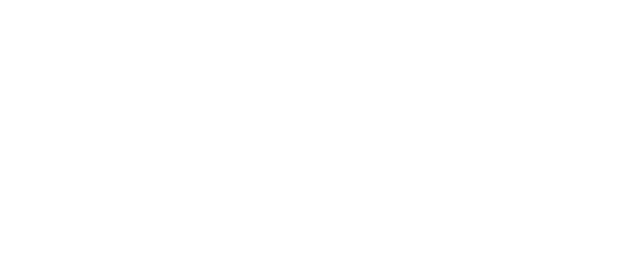
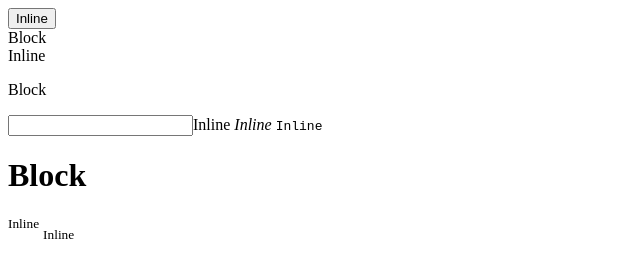
Before and after one commit to acciojob/block-or-inline-badrudoza, a website: page main.html in a window 1280 px wide. Shown: the whole page, without its empty margins (0-640 px from the left). Drawn offline with Linux system fonts and the light colour scheme.

Commit message:
created a submission

```diff
--- a/main.html
+++ b/main.html
@@ -7,6 +7,17 @@
 </head>
 
 <body>
+	<button data-ns-test="block-inline-button">Inline</button>
+	<div data-ns-test="block-inline-div">Block</div>
+	<span data-ns-test="block-inline-span">Inline</span>
+	<p data-ns-test="block-inline-p">Block</p>
+	<input data-ns-test="block-inline-input">Inline
+	<cite data-ns-test="block-inline-cite">Inline</cite>
+	<code data-ns-test="block-inline-code">Inline</code>
+	<h1 data-ns-test="block-inline-h1">Block</h1>
+	<sup data-ns-test="block-inline-sup">Inline</sup>
+	<sub data-ns-test="block-inline-sub">Inline</sub>
+
 	<!-- the entire body must be written by student -->
     <script type="text/javascript" src="./script.js">
 </script>
```
Also changed, not shown: script.js (+8 -0 lines).
